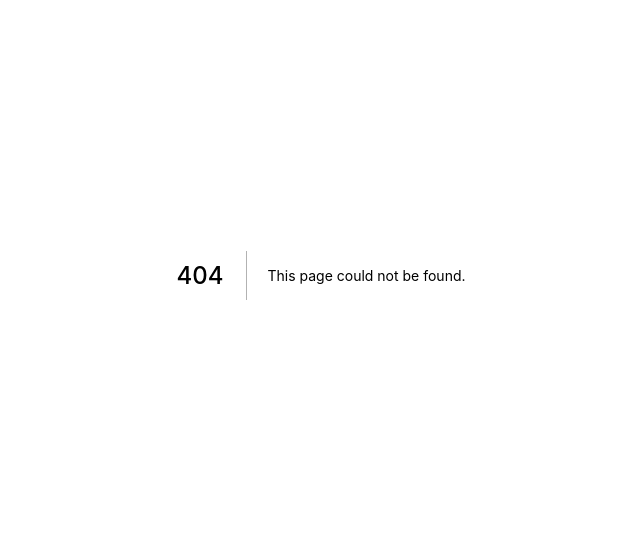
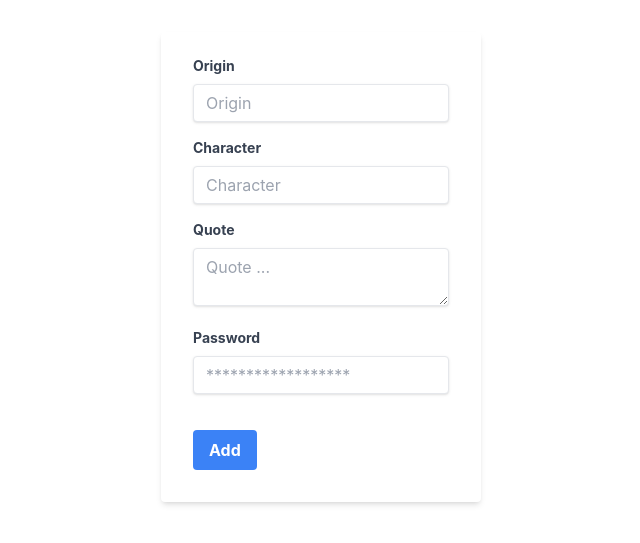
Before and after one commit to lilybarberou/QuoteWars, a Next.js app: page /create in a window 1280 px wide. Before the commit this address had no page. Shown: the part 125-668 px from the top of the page, without its empty margins (319-959 px from the left). Built offline with nearby package versions, Linux system fonts and the light colour scheme.

Commit message:
feat: add a form + api route to create quotes

```diff
--- a/package.json
+++ b/package.json
@@ -10,6 +10,7 @@
   },
   "dependencies": {
     "axios": "^0.27.2",
+    "dotenv": "^16.0.0",
     "mongoose": "^6.3.2",
     "next": "12.1.5",
     "react": "18.1.0",
--- /dev/null
+++ b/pages/api/create.js
@@ -0,0 +1,28 @@
+import dbConnect from '../../lib/dbConnect';
+import Quote from '../../lib/models/Quote';
+
+
+export default async function handler (req, res) {
+
+    await dbConnect()
+
+    const { password, origin, character, quote } = req.body;
+
+    if (password === process.env.PASSWORD) {
+
+        const newQuote = new Quote({
+            origin: origin,
+            character: character,
+            quote: quote
+        });
+
+        try {
+            const addedQuote = await newQuote.save();
+            res.status(200).json(addedQuote);
+        }
+        catch(err) {
+            res.status(400).json({ err })
+        }
+    }
+    else res.status(203).end();
+}
--- /dev/null
+++ b/pages/create.js
@@ -0,0 +1,72 @@
+import { useState } from "react";
+import axios from "axios";
+
+
+export default function create () {
+
+    const [invalid, setInvalid] = useState(false);
+    const [success, setSuccess] = useState(false);
+
+    const onSubmit = (e) => {
+        e.preventDefault();
+
+        setSuccess(false);
+        setInvalid(false);
+
+        const { password, origin, character, quote } = e.target;
+
+        axios.post("/api/create", {
+            password: password.value,
+            origin: origin.value,
+            character: character.value,
+            quote: quote.value
+        })
+        .then(res => {
+            (res.status === 203) && setInvalid(true);
+            (res.status === 200 || res.status === 400) && setInvalid(false);
+
+            if (res.status === 200) {
+                setSuccess(true);
+                quote.value = "";
+            }
+        });
+    };
+
+    return(
+        <div className='flex h-screen items-center justify-center'>
+            <div className="w-full max-w-xs">
+                <form onSubmit={onSubmit} className="bg-white shadow-md rounded px-8 pt-6 pb-8 mb-4">
+                    <div className="mb-4">
+                        <label className="block text-gray-700 text-sm font-bold mb-2" htmlFor="origin">
+                            Origin
+                        </label>
+                        <input className="shadow appearance-none border rounded w-full py-2 px-3 text-gray-700 leading-tight focus:outline-none focus:shadow-outline" id="origin" type="text" placeholder="Origin" required/>
+                    </div>
+                    <div className="mb-4">
+                        <label className="block text-gray-700 text-sm font-bold mb-2" htmlFor="character">
+                            Character
+                        </label>
+                        <input className="shadow appearance-none border rounded w-full py-2 px-3 text-gray-700 leading-tight focus:outline-none focus:shadow-outline" id="character" type="text" placeholder="Character" required/>
+                    </div>
+                    <div className="mb-4">
+                        <label className="block text-gray-700 text-sm font-bold mb-2" htmlFor="quote">
+                            Quote
+                        </label>
+                        <textarea className="shadow appearance-none border rounded w-full py-2 px-3 text-gray-700 leading-tight focus:outline-none focus:shadow-outline" id="quote" placeholder="Quote ..." required/>
+                    </div>
+                    <div className="mb-6">
+                        <label className="block text-gray-700 text-sm font-bold mb-2" htmlFor="password">
+                            Password
+                        </label>
+                        <input className={`shadow appearance-none border ${invalid && "border-red-500"} rounded w-full py-2 px-3 text-gray-700 mb-3 leading-tight focus:outline-none focus:shadow-outline`} id="password" type="password" placeholder="******************" required/>
+                        {invalid && <p className="text-red-500 text-xs italic">Wrong Password.</p>}
+                        {success && <p className="text-green-500 text-xs italic">Added with success!</p>}
+                    </div>
+                    <div className="flex items-center justify-between">
+                        <input value="Add" className="bg-blue-500 hover:bg-blue-700 text-white font-bold py-2 px-4 rounded focus:outline-none focus:shadow-outline hover:cursor-pointer" type="submit"/>
+                    </div>
+                </form>
+            </div>
+        </div>
+    )
+}
```
Also changed, not shown: 1 other file (tests, documents, lock files or other folders).
